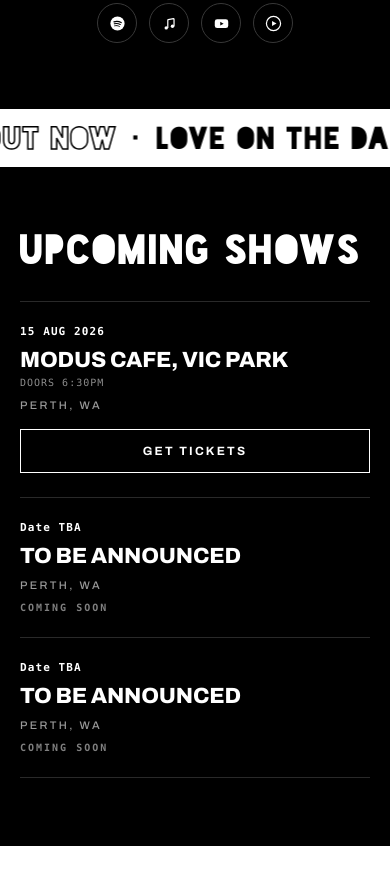
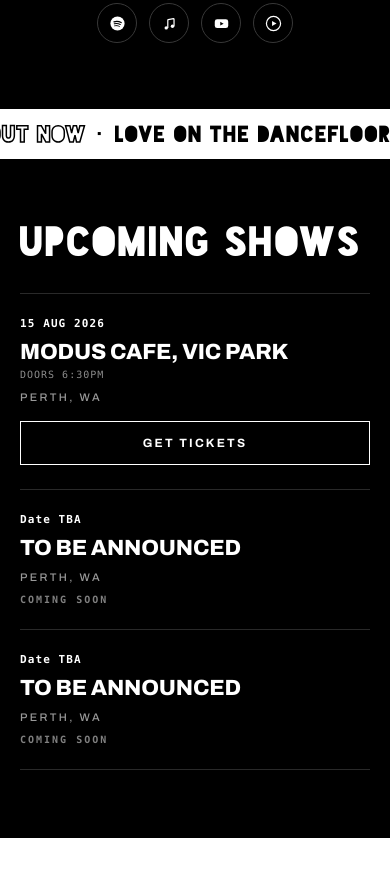
Before and after one commit to mjgullaci/modulr-site, an Astro site: page / in a window 390 px wide. Shown: the part 1380-2275 px from the top of the page. Built offline with nearby package versions, Linux system fonts and the light colour scheme; Astro itself is replaced by a stand-in of ours.

Commit message:
Marquee iOS: remove persistent will-change layer (oversized 3x texture caused blanking); smaller mobile font to stay within iOS texture limits

```diff
--- a/src/styles/global.css
+++ b/src/styles/global.css
@@ -279,7 +279,7 @@ body.menu-open { overflow: hidden; }
   font-weight: 400;
   text-transform: uppercase;
   letter-spacing: .05em;
-  font-size: clamp(30px, 4vw, 58px);
+  font-size: clamp(22px, 4vw, 58px);
   line-height: 1;
   animation: mq-scroll 45s linear infinite;
 }
@@ -524,7 +524,7 @@ body.menu-open { overflow: hidden; }
 @media (min-width:900px){ .release-grid { grid-template-columns:repeat(3,1fr); gap:30px; align-items:start; } }
 
 /* marquee: faster + crossfading title */
-.marquee-line { animation-duration:15s; will-change:transform; -webkit-backface-visibility:hidden; backface-visibility:hidden; }
+.marquee-line { animation-duration:15s; }
 .mq-dot { margin:0 .5em; }
 
 /* store: frameless (Yeezy style) */
```
